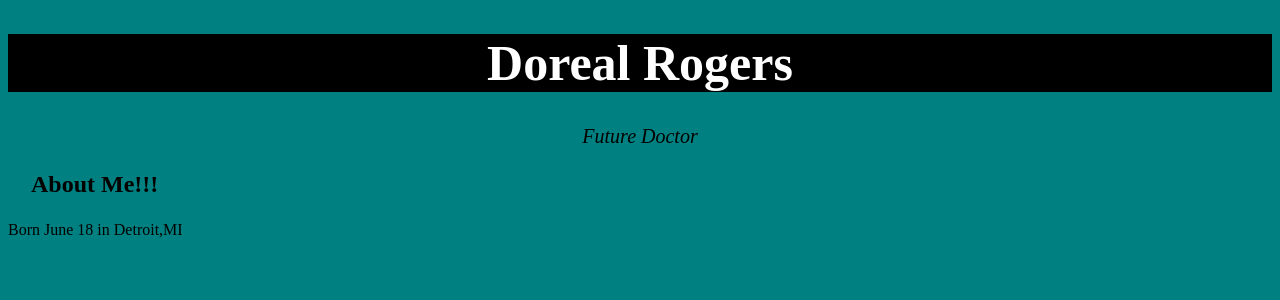
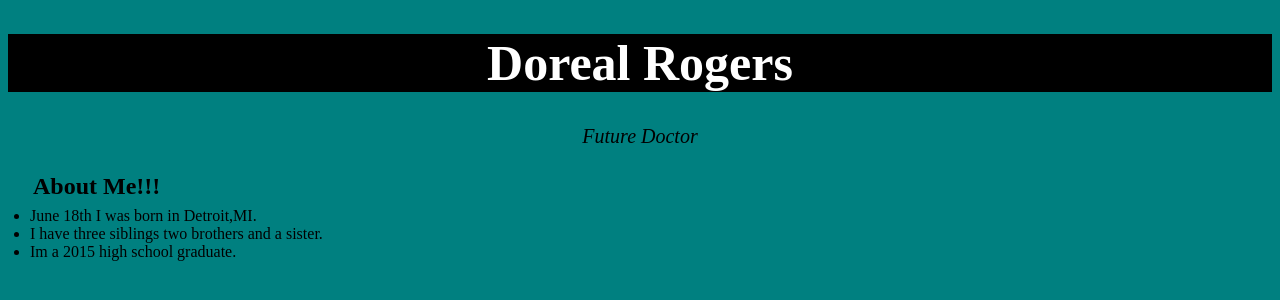
Before and after one commit to doredoriidorii/doredoriidorii.github.io, a plain HTML site: page index.html in a window 1280 px wide. Drawn offline with Linux system fonts and the light colour scheme.

Commit message:
ninth commit

```diff
--- a/index.html
+++ b/index.html
@@ -5,9 +5,13 @@
     </head>
         <body>
             <h1 style="font-size:50px;color:white;text-align:center;background-color:black;">Doreal Rogers</h1>
-            <p style="text-align:center;font-size:20px;"><em>Future Doctor</em></p>
-            <h2 style="margin:23px;">About Me!!!</h2>
-            <p style="margin-bottom:50px">Born June 18 in Detroit,MI</p>
+               <p style="text-align:center;font-size:20px;"><em>Future Doctor</em></p>
+            <h2 style="margin:25px;">About Me!!!</h2>
+               <ul style="margin:-18px">
+                 <li>June 18th I was born in Detroit,MI.</li>
+                 <li>I have three siblings two brothers and a sister.</li>
+                 <li>Im a 2015 high school graduate.</li>
+               </ul>
         </body>
 
 </html>
```
